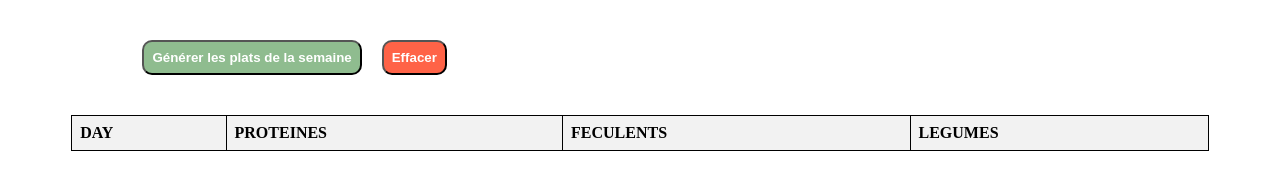
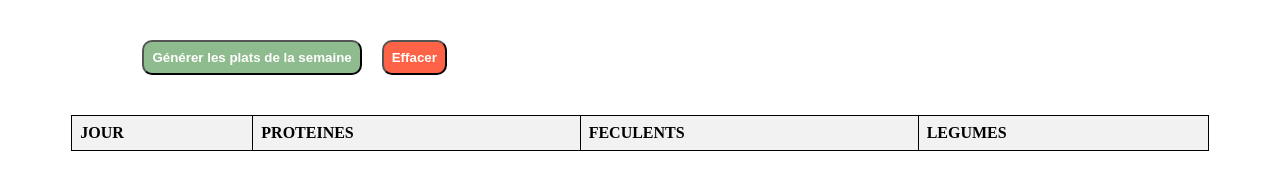
Before and after one commit to TychInDev/MealPlanner-, a plain HTML site: page index.html in a window 1280 px wide. Drawn offline with Linux system fonts and the light colour scheme.

Commit message:
Update index.html

```diff
--- a/index.html
+++ b/index.html
@@ -15,7 +15,7 @@
     <table id="results-table">
       <thead>
         <tr>
-          <th>DAY</th>
+          <th>JOUR</th>
           <th>PROTEINES</th>
           <th>FECULENTS</th>
           <th>LEGUMES</th>
```
